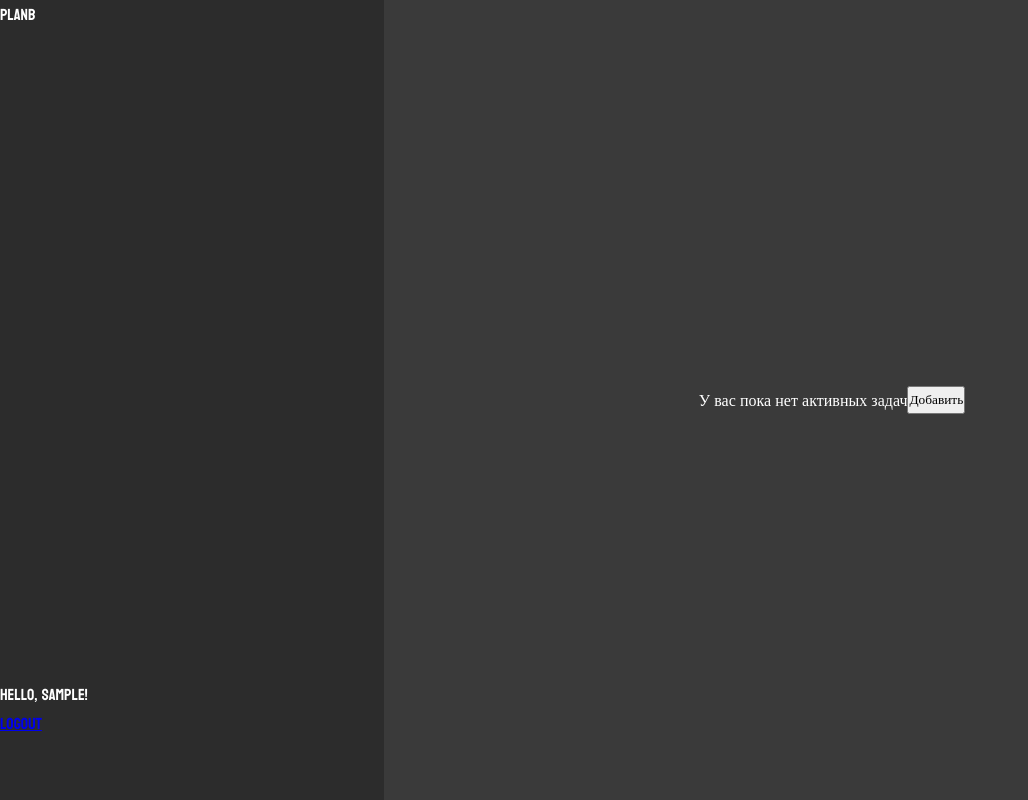
After one commit to MaxVoicesDeveloper/planB, a Flask app: page /personalaccount in a window 1280 px wide. The commit adds this page. Shown: the whole page, without its empty margins (0-1028 px from the left). Run offline with Flask 3, Linux system fonts and the light colour scheme; the visitor is signed in with stand-in values (Sample User, id 1); some libraries are stand-ins or nearby versions.

Commit message:
Начало user_page Добавлена странница пользователя, настроена перенаправлении при удачной ссесси на данную странницу.

```diff
--- a/app.py
+++ b/app.py
@@ -25,20 +25,22 @@ def home():
                 flash('Please fill out all fields.')
             else:
                 cur = mysql.connection.cursor()
-                # Проверка наличия пользователя с таким логином
                 cur.execute("SELECT * FROM users WHERE login = %s", [login])
                 user = cur.fetchone()
                 if user:
-                    flash('Login already exists. Please choose a different one.')
+                    flash('Registration successful.')
+                    session['loggedin'] = True
+                    session['id'] = cur.lastrowid
+                    session['login'] = login
+                    return redirect(url_for('personal_account')) # Перенаправление на personal_account
                 else:
                     cur.execute("INSERT INTO users (name, login, password, email) VALUES (%s, %s, %s, %s)", (name, login, password, email))
                     mysql.connection.commit()
                     flash('Registration successful.')
-                    # Автоматический вход в систему после регистрации
                     session['loggedin'] = True
-                    session['id'] = cur.lastrowid # Используйте ID последней вставленной строки
+                    session['id'] = cur.lastrowid
                     session['login'] = login
-                    return redirect(url_for('home'))
+                    return redirect(url_for('personal_account')) # Перенаправление на personal_account
         elif action == 'login':
             login = request.form.get('login')
             password = request.form.get('password')
@@ -50,10 +52,16 @@ def home():
                 session['id'] = user[0]
                 session['login'] = user[1]
                 flash('Login successful.')
-                return redirect(url_for('home'))
-            else:
-                flash('Login unsuccessful. Please check your login details.')
+                return redirect(url_for('personal_account')) # Перенаправление на personal_account
     return render_template('index.html')
+
+@app.route('/personalaccount')
+def personal_account():
+    if 'loggedin' in session:
+        return render_template('personalaccount.html')
+    else:
+        flash('You must be logged in to view that page.')
+        return redirect(url_for('home'))
 
 @app.route('/logout')
 def logout():
--- /dev/null
+++ b/static/css/account.css
@@ -0,0 +1,39 @@
+@font-face {
+    font-family: Koulen;
+    src: url('../fonts/Koulen/Koulen-Regular.ttf');
+}
+
+*{
+    margin: 0;
+    padding: 0;
+    box-sizing: border-box;
+    font-family: Koulen;
+}
+
+html, body{
+    width: 100%;
+    height: 100vh;
+    color: #ffffff;
+}
+
+
+.container{
+    width: 100%;
+    height: 100%;
+    display: grid;
+    grid-template-columns: 30% 70%;
+}
+
+.left-menu{
+    height: 100vh;
+    background: #2C2C2C;
+    display: grid;
+    grid-template-rows: 15% 70% 15%;
+}
+
+.task{
+    background: #3A3A3A;
+    display: flex;
+    justify-content: center;
+    align-items: center;
+}
--- a/templates/index.html
+++ b/templates/index.html
@@ -1,5 +1,5 @@
 <!DOCTYPE html>
-<html lang="en">
+<html lang="ru">
 
 <head>
     <meta charset="UTF-8">
--- /dev/null
+++ b/templates/personalaccount.html
@@ -0,0 +1,36 @@
+<!DOCTYPE html>
+<html lang="ru">
+
+<head>
+    <meta charset="UTF-8">
+    <meta name="viewport" content="width=device-width, initial-scale=1.0">
+    <title>PlanB</title>
+    <link rel="stylesheet" href="{{ url_for('static', filename='css/account.css') }}">
+</head>
+
+<body>
+    <div class="container">
+        <div class="left-menu">
+            <div class="logo">
+                <span>Plan<font>B</font></span>
+            </div>
+            <div class="global-set">
+
+            </div>
+            <div class="account">
+                {% if session['loggedin'] %}
+    <p>Hello, {{ session['login'] }}!</p>
+    <a href="{{ url_for('logout') }}">Logout</a>
+                {% endif %}
+            </div>
+        </div>
+        <div class="task">
+            <img src="" alt="">
+            <span>У вас пока нет активных задач</span>
+            <button>Добавить</button>
+        </div>
+    </div>
+    <script src="{{ url_for('static', filename='js/main.js') }}"></script>
+</body>
+
+</html>
```
